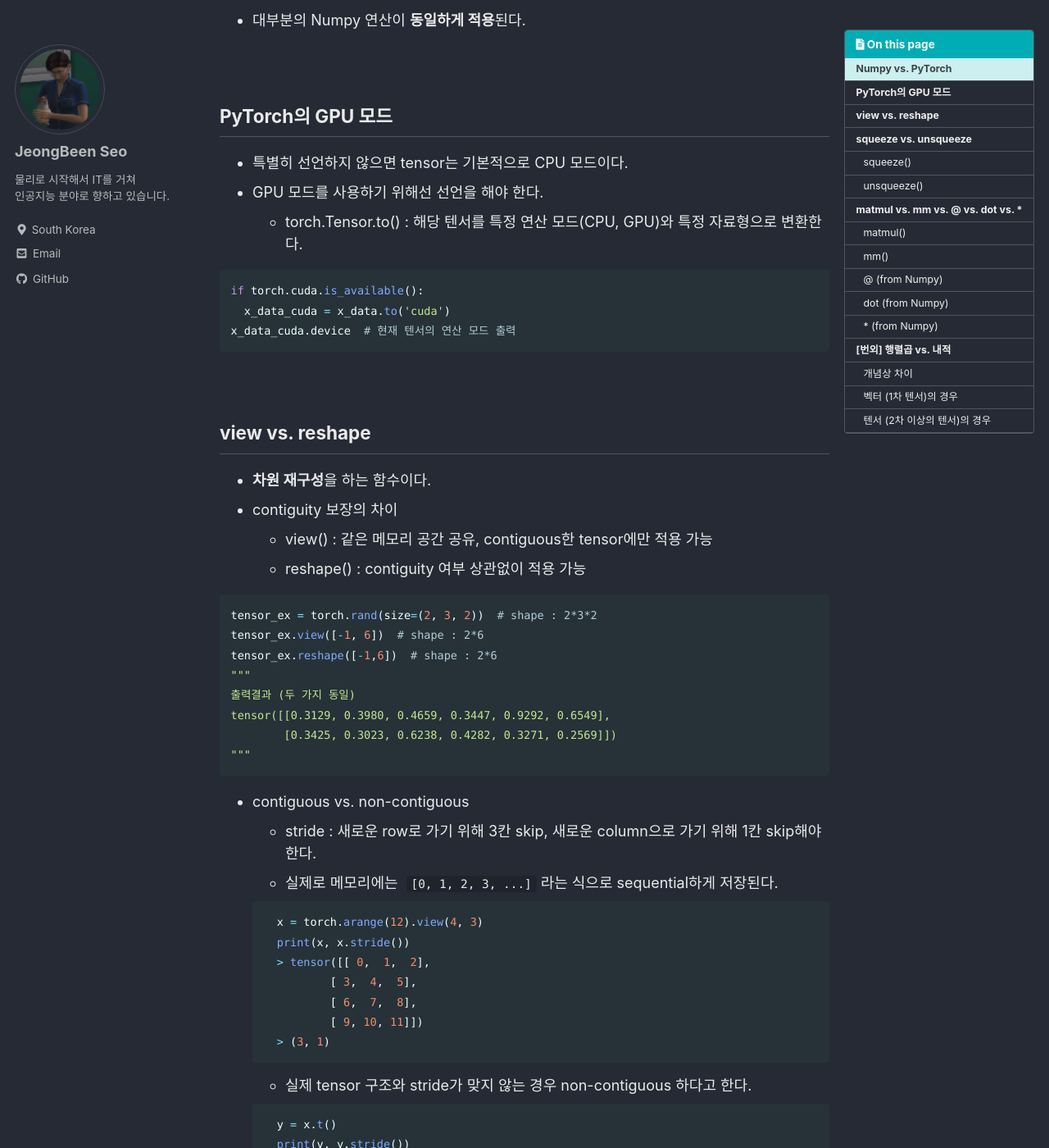
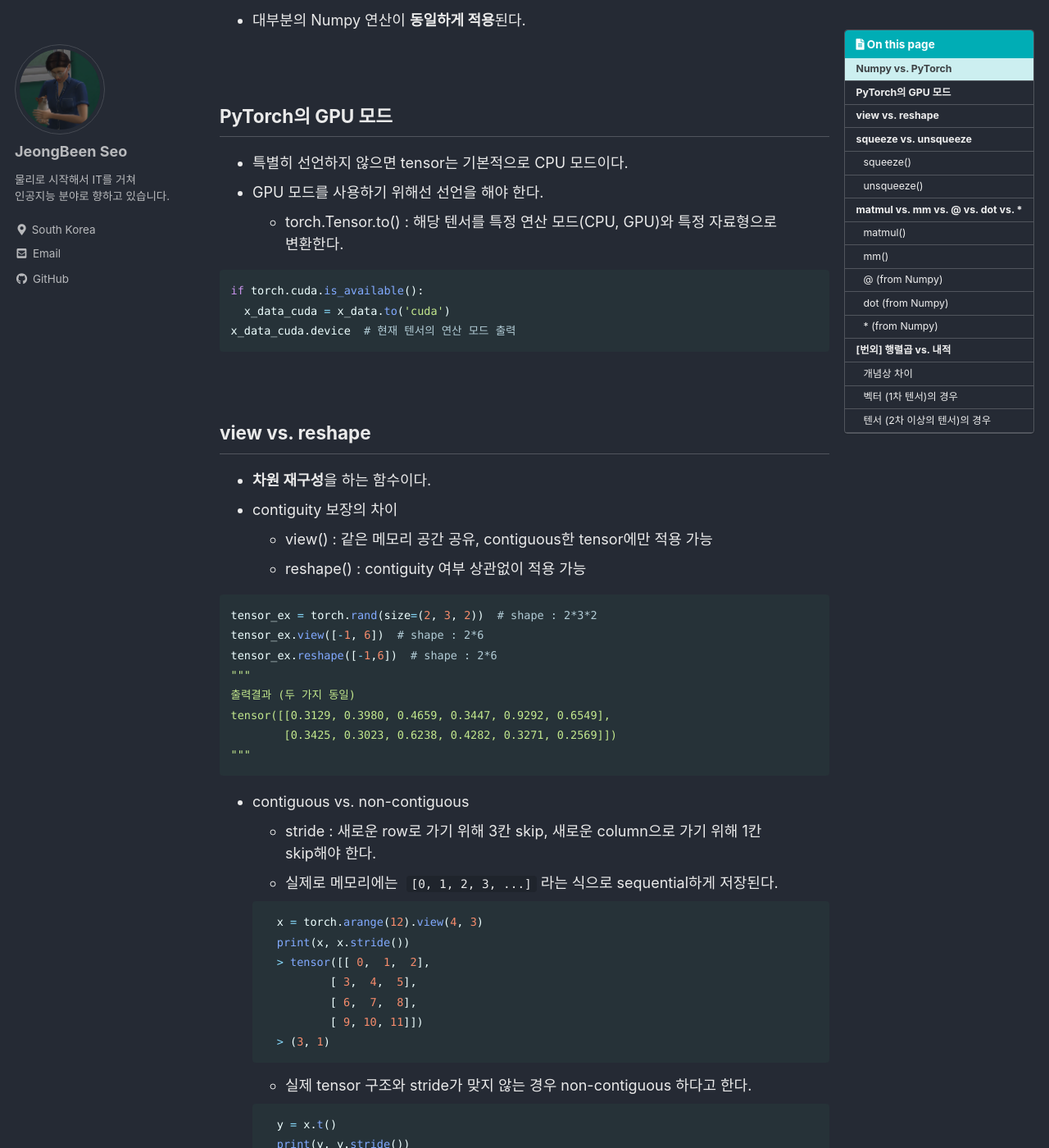
Before and after one commit to claire-1125/claire-1125.github.io, a Jekyll site: the page built from _posts/PyTorch/2022-01-30-pytorch_basics_1.md, in a window 1280 px wide and 1400 px high, scrolled down 478 px. Shown: the whole window at 82% size. Built offline with Jekyll 4.4.1, drawn with Linux system fonts in a browser that asks for light colours; cached includes are drawn as plain includes.

Commit message:
committed in Feb 13

````diff
--- a/_posts/PyTorch/2022-01-30-pytorch_basics_1.md
+++ b/_posts/PyTorch/2022-01-30-pytorch_basics_1.md
@@ -27,7 +27,7 @@ t_data = torch.from_numpy(x_data)
 
 - 특별히 선언하지 않으면 tensor는 기본적으로 CPU 모드이다.
 - GPU 모드를 사용하기 위해선 선언을 해야 한다.
-    - torch.Tensor.to() : 해당 텐서를 특정 연산 모드(CPU, GPU)와 특정 자료형으로 변환한다.
+    - torch.Tensor.to() : 해당 텐서를 특정 연산 모드(CPU, GPU)와 특정 자료형으로 <br/>변환한다.
 
 ```python
 if torch.cuda.is_available():
@@ -56,7 +56,7 @@
 ```
 
 - contiguous vs. non-contiguous
-    - stride : 새로운 row로 가기 위해 3칸 skip, 새로운 column으로 가기 위해 1칸 skip해야 한다.
+    - stride : 새로운 row로 가기 위해 3칸 skip, 새로운 column으로 가기 위해 1칸 <br/>skip해야 한다.
     - 실제로 메모리에는  `[0, 1, 2, 3, ...]` 라는 식으로 sequential하게 저장된다.
 
     ```python
````
Also changed, not shown: _posts/PyTorch/2022-01-31-custom_model_3.md (+1 -1 lines).
